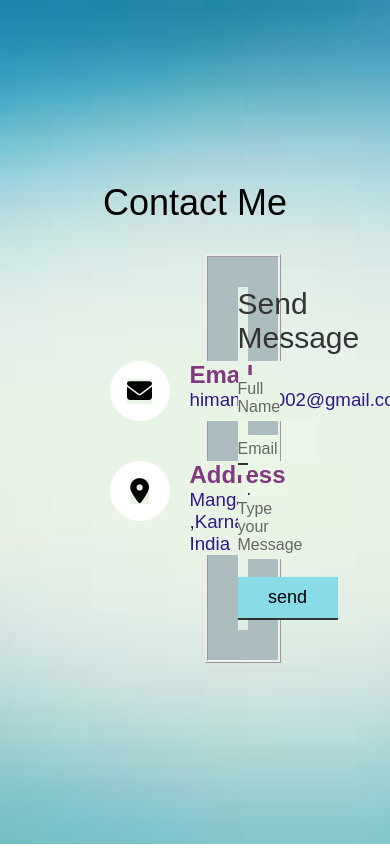
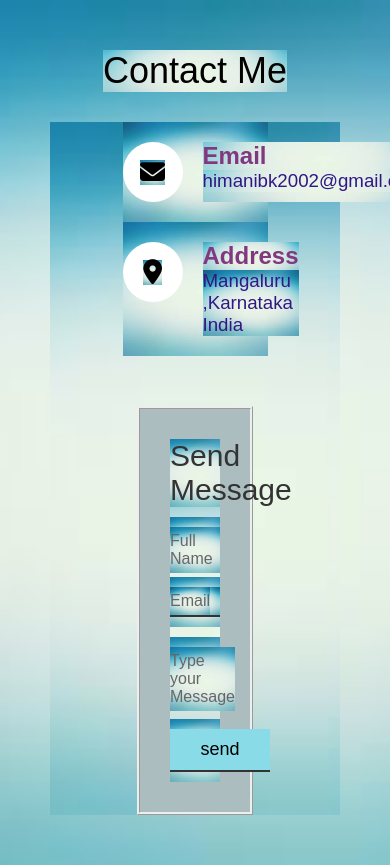
Before and after one commit to himanik07/website, a plain HTML site: page contact.html in a window 390 px wide. Shown: the top 865 px of the page. Before the commit the page ends 844 px from the top, so only its background shows below. Drawn offline with Linux system fonts and the light colour scheme; a web font is replaced by a local one.

Commit message:
Update style-contact.css

```diff
--- a/style-contact.css
+++ b/style-contact.css
@@ -127,3 +127,15 @@ flex-direction: column;
     padding: 10px;
     font-size: 18px;
 }
+@media (max-width:991px)
+{
+    .contact{
+        padding: 50px;
+    }
+    .container{
+        flex-direction: column;
+    }
+    .container .contactInfo{
+        margin-bottom:50px;
+    }
+}
```
